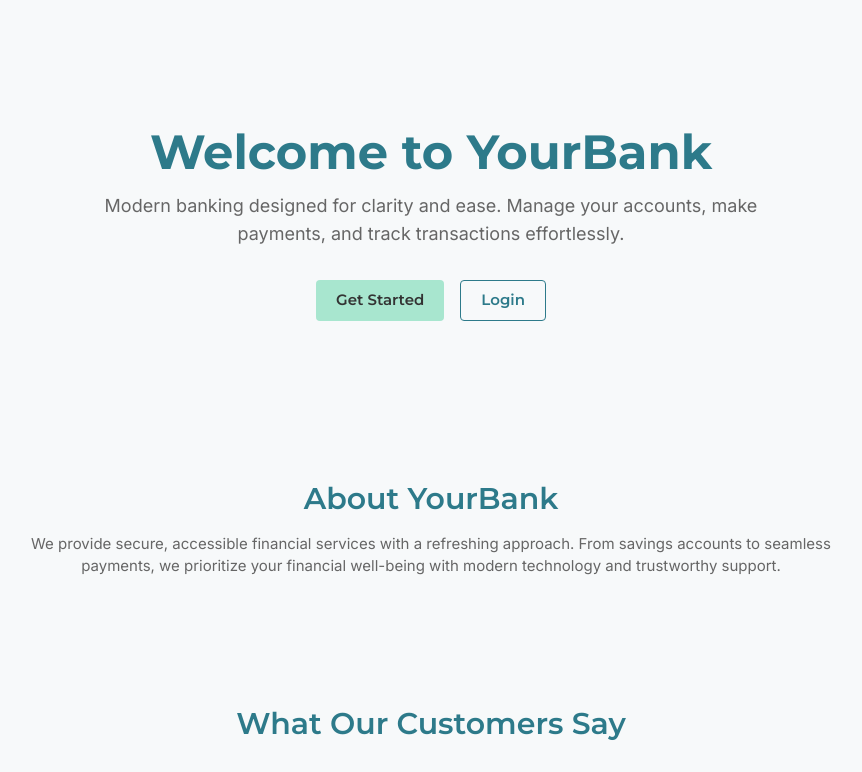
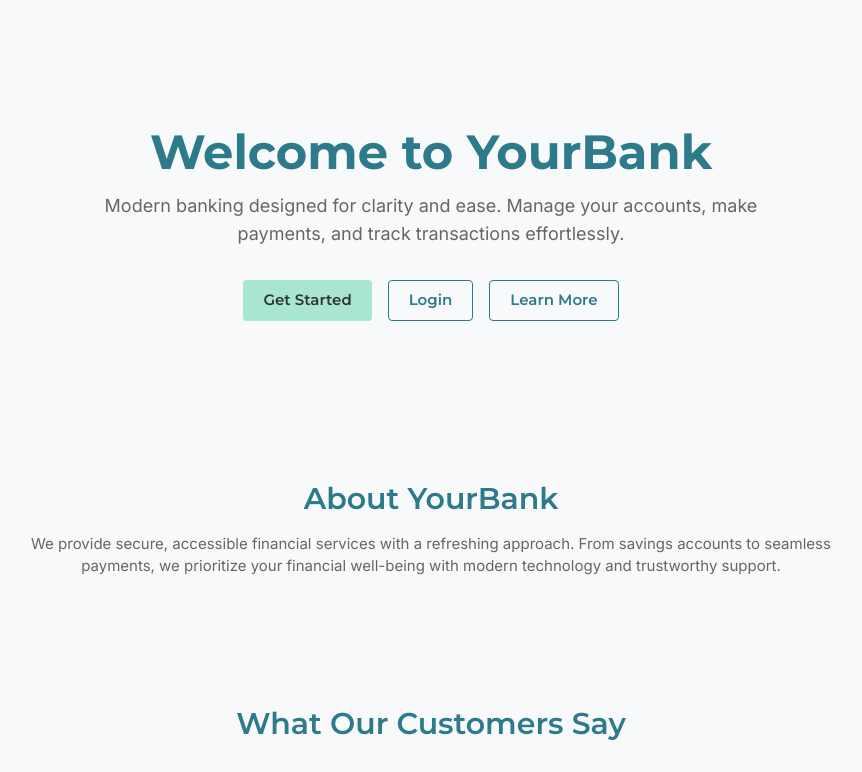
Before and after one commit to williamsclintwayne/YourBank_UI, a Vue app: page / in a window 1280 px wide. Shown: the top 772 px of the page, without its empty margins (209-1071 px from the left). Built offline with nearby package versions, Linux system fonts and the light colour scheme.

Commit message:
Update HomePage.vue

```diff
--- a/src/components/HomePage.vue
+++ b/src/components/HomePage.vue
@@ -5,9 +5,10 @@
       <p class="mt-4 text-medium-grey text-lg max-w-2xl mx-auto">
         Modern banking designed for clarity and ease. Manage your accounts, make payments, and track transactions effortlessly.
       </p>
-      <div class="mt-8 flex justify-center gap-4">
+      <div class="mt-8 flex flex-wrap justify-center gap-4">
         <button class="btn btn-primary" @click="navigateToGetStarted">Get Started</button>
         <button class="btn btn-secondary" @click="navigateToLogin">Login</button>
+        <button class="btn btn-secondary" @click="navigateToLearnMore">Learn More</button> <!-- Added Learn More button -->
       </div>
     </div>
 
@@ -54,6 +55,11 @@ const navigateToGetStarted = () => {
 const navigateToLogin = () => {
   router.push('/login');
 };
+
+// Added function to navigate to Learn More page
+const navigateToLearnMore = () => {
+  router.push('/learn-more');
+};
 </script>
 
 <style scoped>
```
